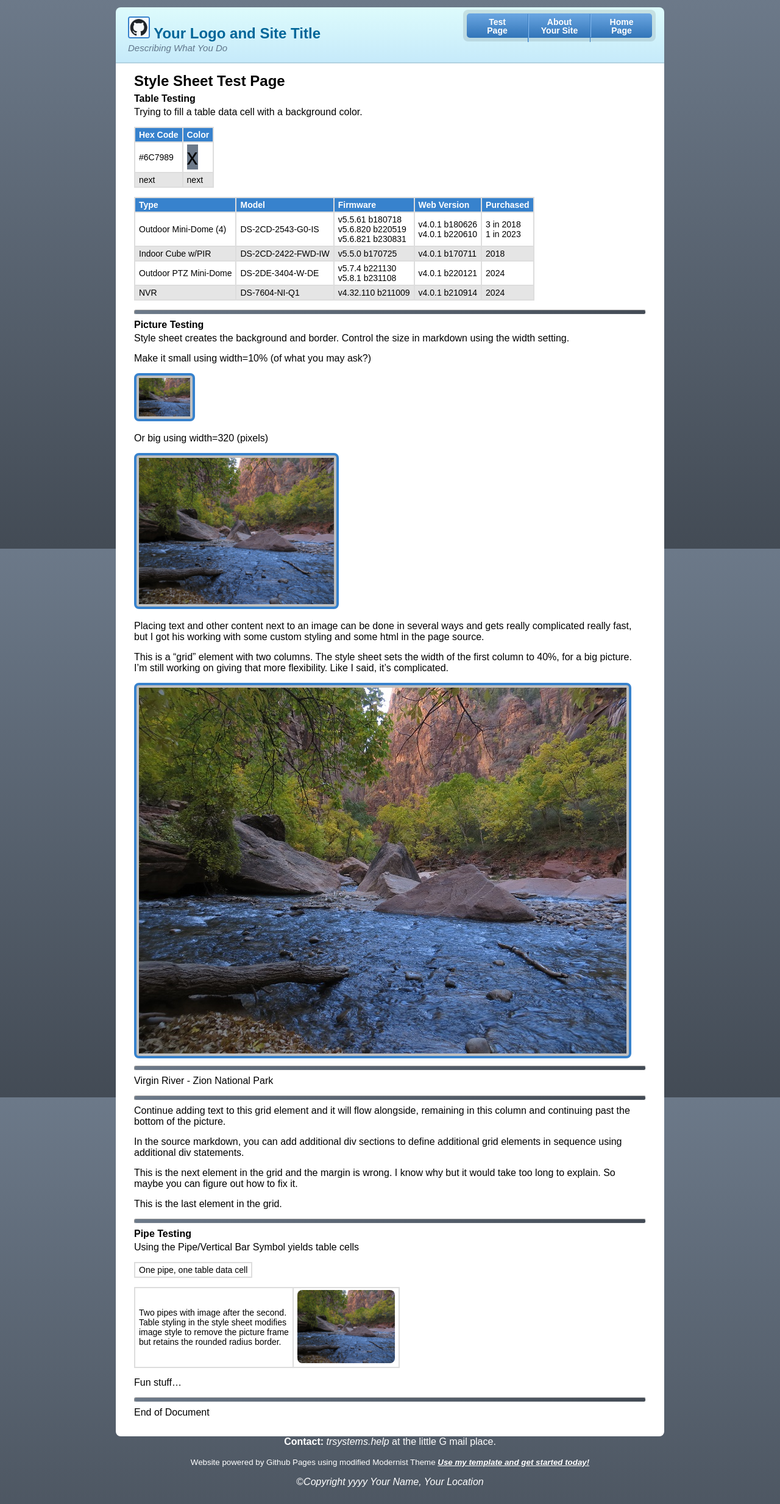
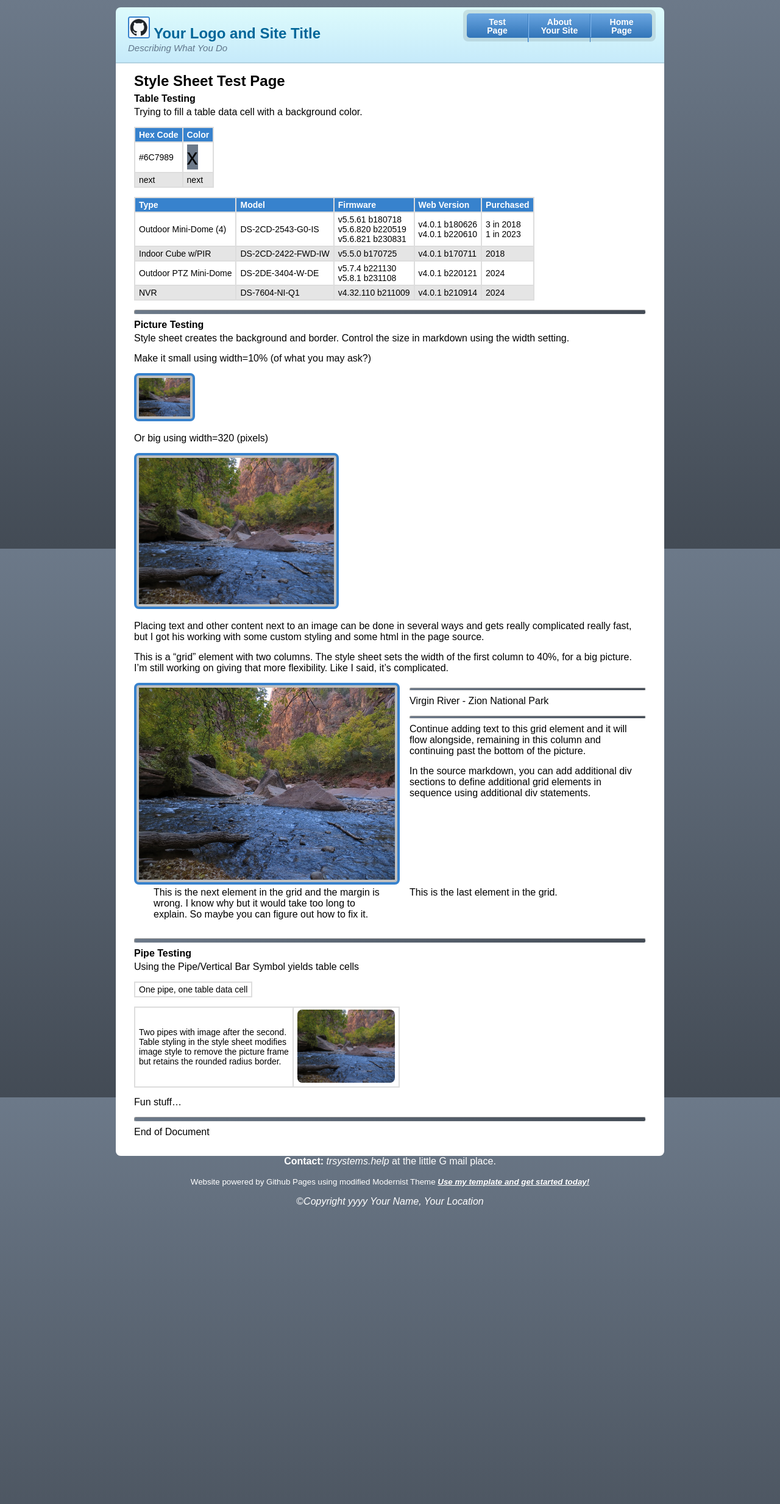
Before and after one commit to TR-Systems/modernist, a Jekyll site: the page built from test.md, in a window 1280 px wide. Shown: the whole page at 61% size. Built offline with Jekyll 4.4.1, drawn with Linux system fonts in a browser that asks for light colours; our own code applies the rules of GitHub Pages for plain Markdown files.

Commit message:
Update tr-systems-modernist.scss

```diff
--- a/_sass/tr-systems-modernist.scss
+++ b/_sass/tr-systems-modernist.scss
@@ -162,6 +162,17 @@ section {
   position: relative;
 }
 
+.image-grid {
+  margin: 0 0 15px;
+  max-width: 870px;
+  display: grid;
+  grid-template-columns: 50% 1fr;
+  align-items: left;
+/* Need to accomodate for 16px of image border  */
+  p {margin-left: 32px;}
+  hr {margin-left: 32px; height: 3px;}
+}
+
 /* margin: top 0, left/right 0, bottom NNpx */
 
 h1, h2, {
```
